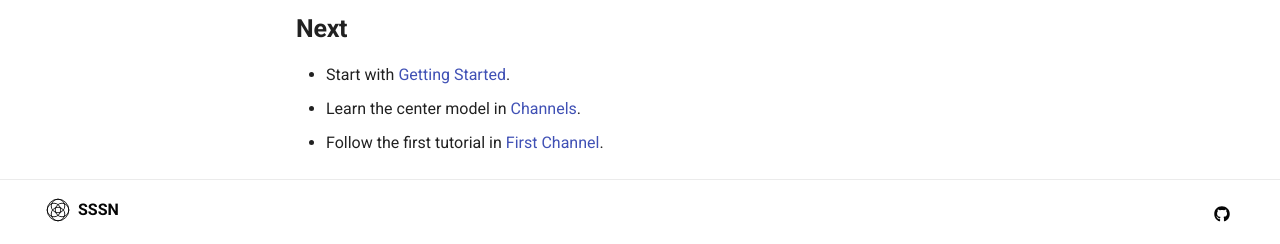
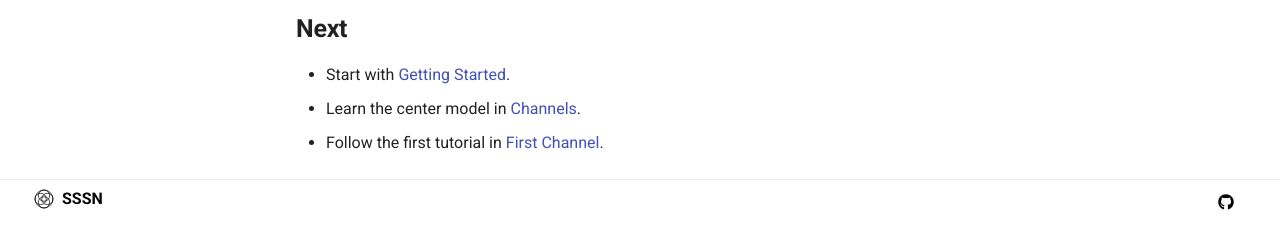
Before and after one commit to Productive-Superintelligence/sssn, an MkDocs documentation site: the page built from docs/index.md, in a window 1280 px wide and 1400 px high, scrolled down 136 px. Shown: the part 1153-1397 px from the top of the window. Built offline with MkDocs 1.6.1 and Material for MkDocs 9.7.7, drawn with Linux system fonts in a browser that asks for light colours; comment, search, counter and statistics services are not loaded.

Commit message:
Harden docs visual rendering

```diff
--- a/docs/javascripts/mermaid.js
+++ b/docs/javascripts/mermaid.js
@@ -10,10 +10,11 @@
     window.mermaid.initialize({
       startOnLoad: false,
       theme: "base",
-      fontFamily: "Roboto, Helvetica Neue, Arial, sans-serif",
+      fontFamily:
+        "Roboto, -apple-system, BlinkMacSystemFont, Helvetica Neue, Arial, sans-serif",
       securityLevel: "strict",
       flowchart: {
-        htmlLabels: true,
+        htmlLabels: false,
         useMaxWidth: true
       },
       themeVariables: {
@@ -23,8 +24,15 @@
         lineColor: "#050505",
         secondaryColor: "#f7f7f7",
         tertiaryColor: "#ffffff",
-        fontFamily: "Roboto, Helvetica Neue, Arial, sans-serif",
-        altFontFamily: "Roboto, Helvetica Neue, Arial, sans-serif"
+        fontFamily:
+          "Roboto, -apple-system, BlinkMacSystemFont, Helvetica Neue, Arial, sans-serif",
+        altFontFamily:
+          "Roboto, -apple-system, BlinkMacSystemFont, Helvetica Neue, Arial, sans-serif",
+        fontSize: "16px",
+        nodeBorder: "#050505",
+        mainBkg: "#ffffff",
+        clusterBkg: "#ffffff",
+        edgeLabelBackground: "#ffffff"
       }
     });
     initialized = true;
@@ -33,6 +41,7 @@
   function normalizeDiagramNode(node) {
     var container = node;
     var source = node;
+    var sourceText = node.getAttribute("data-mermaid-source");
 
     if (node.matches("code")) {
       source = node;
@@ -48,8 +57,17 @@
           : null;
     }
 
-    if (source) {
-      container.textContent = source.textContent;
+    if (!sourceText && source) {
+      sourceText = source.textContent;
+    }
+
+    if (!sourceText) {
+      sourceText = container.textContent;
+    }
+
+    if (sourceText) {
+      container.setAttribute("data-mermaid-source", sourceText);
+      container.textContent = sourceText;
     }
 
     return container;
@@ -64,17 +82,18 @@
     );
 
     return nodes
-      .map(normalizeDiagramNode)
       .filter(function (node) {
-        if (!node || seen.indexOf(node) !== -1) {
+        var container = node.matches("code") ? node.closest("pre") : node;
+        if (!container || seen.indexOf(container) !== -1) {
           return false;
         }
-        seen.push(node);
+        seen.push(container);
         return (
-          node.getAttribute("data-processed") !== "true" &&
-          node.getAttribute("data-mermaid-error") !== "true"
+          container.getAttribute("data-processed") !== "true" &&
+          container.getAttribute("data-mermaid-error") !== "true"
         );
-      });
+      })
+      .map(normalizeDiagramNode);
   }
 
   function renderMermaid(attempt) {
--- a/docs/stylesheets/custom.css
+++ b/docs/stylesheets/custom.css
@@ -9,7 +9,8 @@
 }
 
 body {
-  --md-text-font-family: "Roboto", "Helvetica Neue", Arial, sans-serif;
+  --md-text-font-family: "Roboto", -apple-system, BlinkMacSystemFont,
+    "Helvetica Neue", Arial, sans-serif;
   --md-code-font-family: "Roboto Mono", SFMono-Regular, Consolas, Menlo,
     monospace;
 }
@@ -131,7 +132,9 @@
 
 .md-footer-meta__inner {
   align-items: center;
-  min-height: 3.35rem;
+  min-height: 2.2rem;
+  padding-bottom: 0;
+  padding-top: 0;
 }
 
 .md-footer a,
@@ -151,6 +154,24 @@
   margin: 0;
 }
 
+.md-copyright {
+  margin: 0;
+  padding: 0;
+}
+
+.md-social {
+  margin: 0;
+  padding: 0;
+}
+
+.md-social__link {
+  align-items: center;
+  display: inline-flex;
+  height: 2rem;
+  justify-content: center;
+  width: 2rem;
+}
+
 .psi-footer-brand {
   display: inline-flex;
   align-items: center;
@@ -164,8 +185,8 @@
 
 .psi-footer-mark {
   display: inline-block;
-  width: 1.2rem;
-  height: 1.2rem;
+  width: 1rem;
+  height: 1rem;
   background-image: url("../assets/logo.svg");
   background-position: center;
   background-repeat: no-repeat;
@@ -236,13 +257,42 @@
 
 .md-typeset .mermaid svg {
   display: inline-block;
-  font-family: "Roboto", "Helvetica Neue", Arial, sans-serif;
+  font-family: "Roboto", -apple-system, BlinkMacSystemFont, "Helvetica Neue",
+    Arial, sans-serif;
   height: auto;
   max-width: 100%;
 }
 
 .md-typeset .mermaid svg * {
-  font-family: "Roboto", "Helvetica Neue", Arial, sans-serif;
+  font-family: "Roboto", -apple-system, BlinkMacSystemFont, "Helvetica Neue",
+    Arial, sans-serif;
+}
+
+.md-typeset .mermaid .node rect,
+.md-typeset .mermaid .node polygon,
+.md-typeset .mermaid .node circle,
+.md-typeset .mermaid .node ellipse {
+  fill: #ffffff !important;
+  stroke: var(--psi-ink) !important;
+  stroke-width: 1.4px !important;
+}
+
+.md-typeset .mermaid .edgePath path,
+.md-typeset .mermaid .flowchart-link {
+  stroke: var(--psi-ink) !important;
+  stroke-width: 1.4px !important;
+}
+
+.md-typeset .mermaid marker path {
+  fill: var(--psi-ink) !important;
+  stroke: var(--psi-ink) !important;
+}
+
+.md-typeset .mermaid .nodeLabel,
+.md-typeset .mermaid .edgeLabel,
+.md-typeset .mermaid .label {
+  color: var(--psi-ink) !important;
+  fill: var(--psi-ink) !important;
 }
 
 @media screen and (max-width: 44.984rem) {
```
Also changed, not shown: 1 other file.
